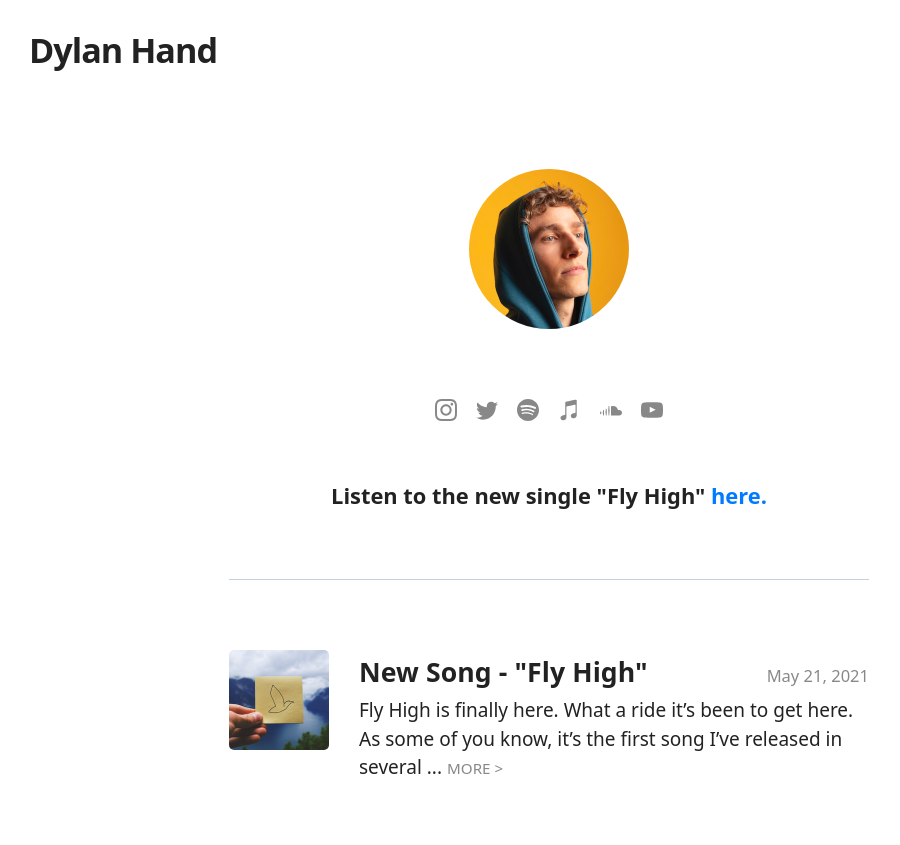
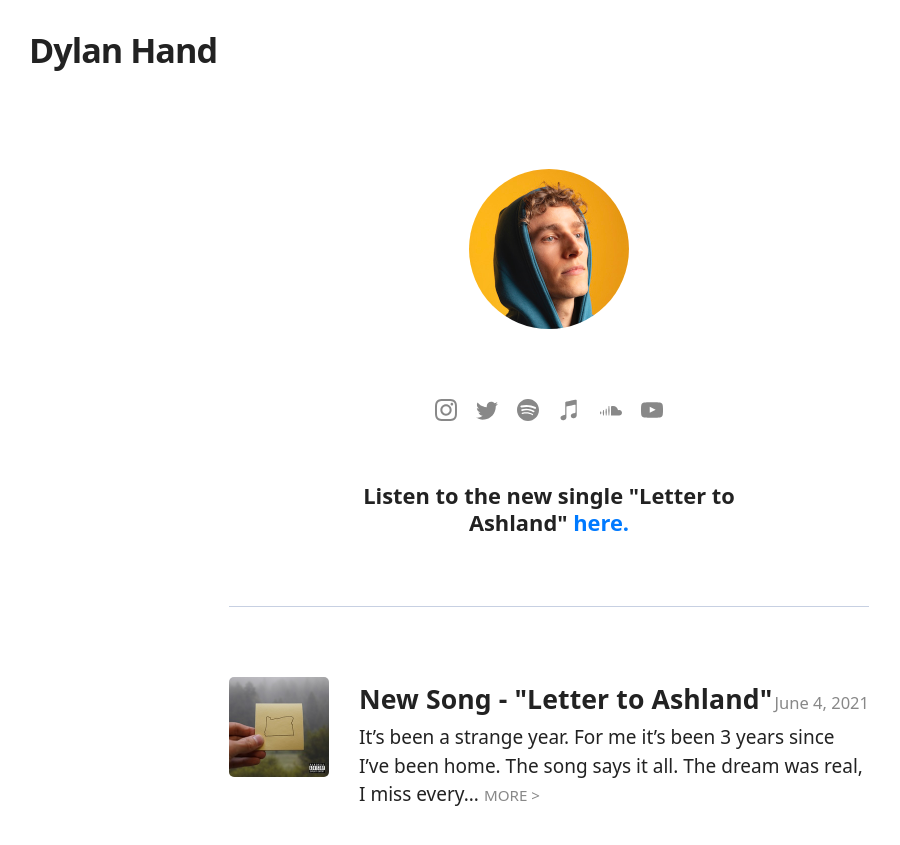
Before and after one commit to dylanhand/dylanhand.github.io, a Jekyll site: the page built from index.html, in a window 1280 px wide and 900 px high. Shown: the top 845 px of the window, without its empty margins (91-991 px from the left). Built offline with Jekyll 4.4.1, drawn with Linux system fonts in a browser that asks for light colours.

Commit message:
Add Letter to Ashland post and link
Be sure to make songwhip link before merging

```diff
--- a/_config.yml
+++ b/_config.yml
@@ -11,7 +11,7 @@ author:
   name: Dylan Hand
   tagline: apps & raps
   image: '/assets/img/profile-pic.jpg'
-  bio: Listen to the new single "Fly High" <a href="https://songwhip.com/dylanhand/fly-high">here.</a>
+  bio: Listen to the new single "Letter to Ashland" <a href="https://songwhip.com/dylanhand/letter-to-ashland">here.</a>
   email: dylan.hand@gmail.com
 
 
--- /dev/null
+++ b/_posts/2021-06-04-letter-to-ashland.md
@@ -0,0 +1,15 @@
+---
+layout: post
+title:  'New Song - "Letter to Ashland"'
+date:   2021-06-04
+image:  'letter-to-ashland-cover.jpg'
+tags:   raps single
+---
+
+It's been a strange year. For me it's been 3 years since I've been home. The song says it all. The dream was real, I miss everyone back home, fuck covid. Amen.
+
+<3
+
+-Dylan
+
+### [Listen to Letter to Ashland](https://songwhip.com/dylanhand/letter-to-ashland)
```
Also changed, not shown: assets/img/letter-to-ashland-cover.jpg (added), assets/img/thumbs/letter-to-ashland-cover.jpg (added).
